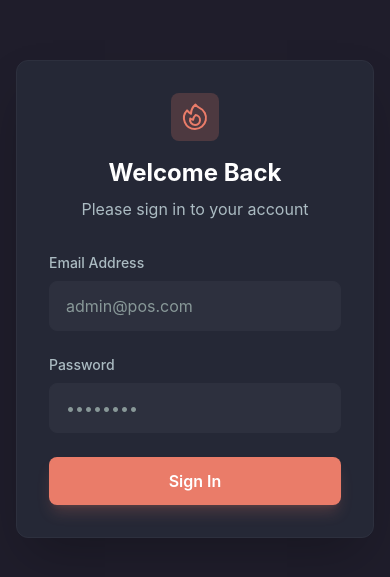
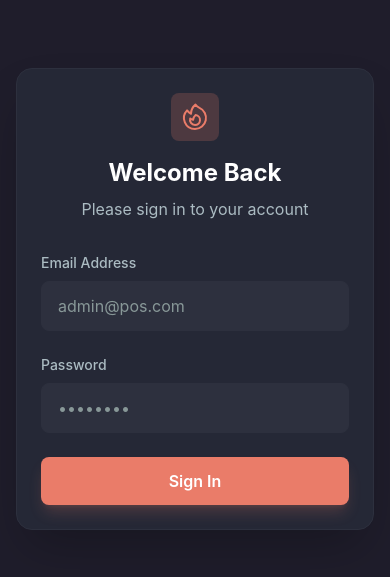
Before and after one commit to jeswaa-hub/posSystem, a React (Vite) app in the folder FrontendSide/: page /login in a window 390 px wide. Shown: the part 123-700 px from the top of the page. Built offline with nearby package versions, Linux system fonts and the light colour scheme; no server answers.

Commit message:
mobile friendly fix navbar

```diff
--- a/FrontendSide/src/components/Layout.jsx
+++ b/FrontendSide/src/components/Layout.jsx
@@ -413,7 +413,7 @@ export default function Layout() {
           </div>
         </header>
 
-        <div className="flex-1 p-8">
+        <div className="flex-1 p-4 md:p-8">
            <Outlet />
         </div>
       </main>
--- a/FrontendSide/src/index.css
+++ b/FrontendSide/src/index.css
@@ -3,8 +3,15 @@
 @config "../tailwind.config.js";
 
 @layer base {
+  html, body {
+    @apply h-full overflow-hidden; /* Prevent body scroll, let layout handle it */
+  }
   body {
-    @apply bg-dark-900 text-text-primary;
+    @apply bg-dark-900 text-text-primary antialiased;
+  }
+  /* Improve tap highlight on mobile */
+  * {
+    -webkit-tap-highlight-color: transparent;
   }
 }
 
--- a/FrontendSide/src/pages/Login.jsx
+++ b/FrontendSide/src/pages/Login.jsx
@@ -30,8 +30,8 @@ export default function Login() {
   };
 
   return (
-    <div className="min-h-screen bg-dark-900 flex items-center justify-center p-4">
-      <div className="max-w-md w-full bg-dark-800 p-8 rounded-xl shadow-2xl border border-dark-700">
+    <div className="min-h-screen bg-dark-900 flex items-center justify-center p-4 sm:p-6">
+      <div className="max-w-md w-full bg-dark-800 p-6 sm:p-8 rounded-2xl shadow-2xl border border-dark-700">
         <div className="text-center mb-8">
           <div className="inline-flex items-center justify-center w-12 h-12 rounded-lg bg-accent/20 text-accent mb-4">
             <svg xmlns="http://www.w3.org/2000/svg" fill="none" viewBox="0 0 24 24" strokeWidth={1.5} stroke="currentColor" className="w-8 h-8">
--- a/FrontendSide/src/pages/Settings.jsx
+++ b/FrontendSide/src/pages/Settings.jsx
@@ -128,10 +128,10 @@ export default function Settings() {
   ];
 
   return (
-    <div className="max-w-[1600px] mx-auto h-[calc(100vh-100px)] flex flex-col md:flex-row gap-8 overflow-hidden">
+    <div className="max-w-[1600px] mx-auto flex flex-col md:flex-row gap-6 md:gap-8 h-[calc(100vh-140px)] md:h-[calc(100vh-160px)] overflow-hidden">
 
       {/* Sidebar Navigation */}
-      <div className="w-full md:w-64 lg:w-72 bg-dark-800 rounded-3xl border border-dark-700 shadow-xl p-4 flex flex-col h-fit md:h-full">
+      <div className="w-full md:w-64 lg:w-72 bg-dark-800 rounded-3xl border border-dark-700 shadow-xl p-4 flex flex-col flex-shrink-0">
         <h2 className="text-xl font-black text-white px-4 py-4 mb-2 tracking-tight">Settings</h2>
         <div className="flex flex-row md:flex-col gap-2 overflow-x-auto md:overflow-visible pb-2 md:pb-0 custom-scrollbar">
           {menuItems.map((item) => {
@@ -156,8 +156,8 @@ export default function Settings() {
       </div>
 
       {/* Main Content Area */}
-      <div className="flex-1 bg-dark-800 rounded-3xl border border-dark-700 shadow-xl overflow-hidden flex flex-col">
-        <div className="p-8 overflow-y-auto custom-scrollbar h-full">
+      <div className="flex-1 bg-dark-800 rounded-3xl border border-dark-700 shadow-xl overflow-hidden flex flex-col h-full">
+        <div className="p-4 md:p-8 overflow-y-auto custom-scrollbar h-full">
 
           {/* General & Branding Section */}
           {activeTab === 'general' && (
```
